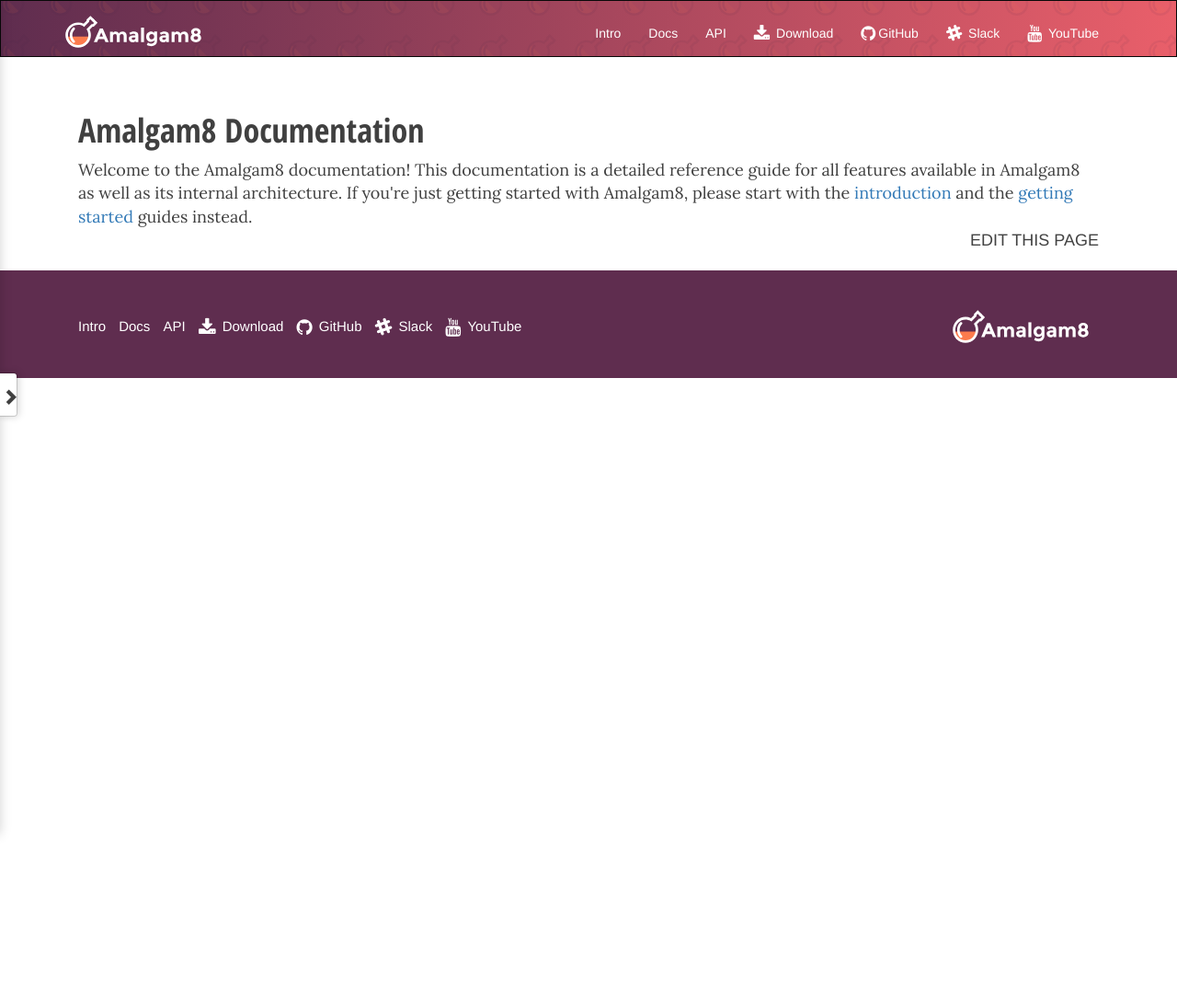
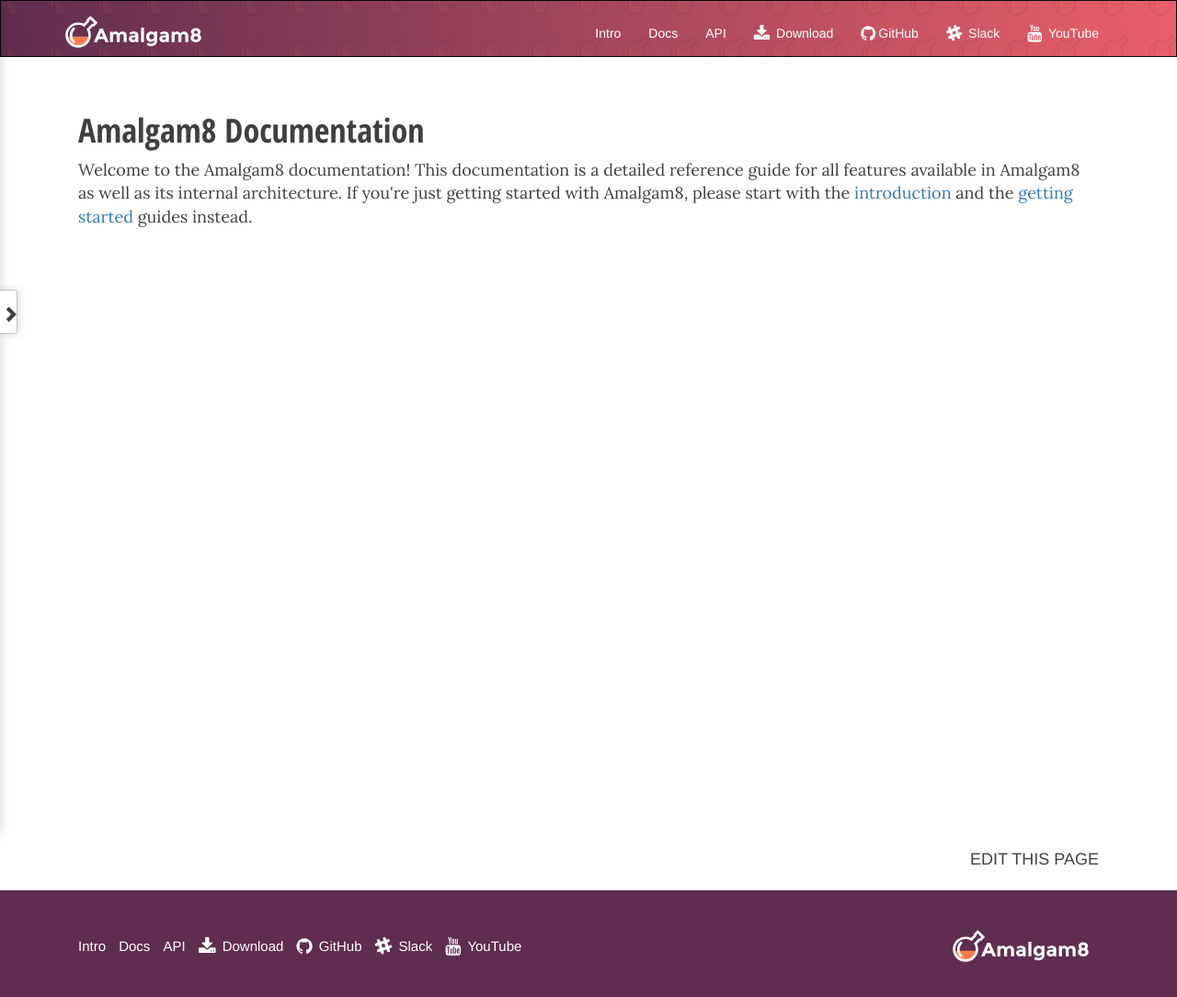
Before and after one commit to amalgam8/amalgam8.github.io, a Jekyll site: the page built from _docs/index.html, in a window 1280 px wide. Shown: the whole page at 92% size. Built offline with Jekyll 4.4.1, drawn with Linux system fonts in a browser that asks for light colours; nearby versions of some CDN libraries; comment, search, counter and statistics services are not loaded; before the commit the page ends 900 px from its top, so only the background shows below that.

Commit message:
set min-height on articles so footer is always pushed down a bit. Moved sidebar toggle up.

```diff
--- a/_sass/_sidemenu.scss
+++ b/_sass/_sidemenu.scss
@@ -48,7 +48,7 @@
       width: 20px;
       height: 48px;
       position: absolute;
-      top: 45vh;
+      top: 35vh;
       cursor: pointer;
 }
 .sidebar-left > .toggler{
--- a/css/custom.scss
+++ b/css/custom.scss
@@ -70,6 +70,10 @@
 }
 
 /* --- General Overrides --- */
+article {
+    min-height: 800px;
+}
+
 .content {
     font-family: 'Lora', 'Times New Roman', serif;
     font-size: 18px;
```
